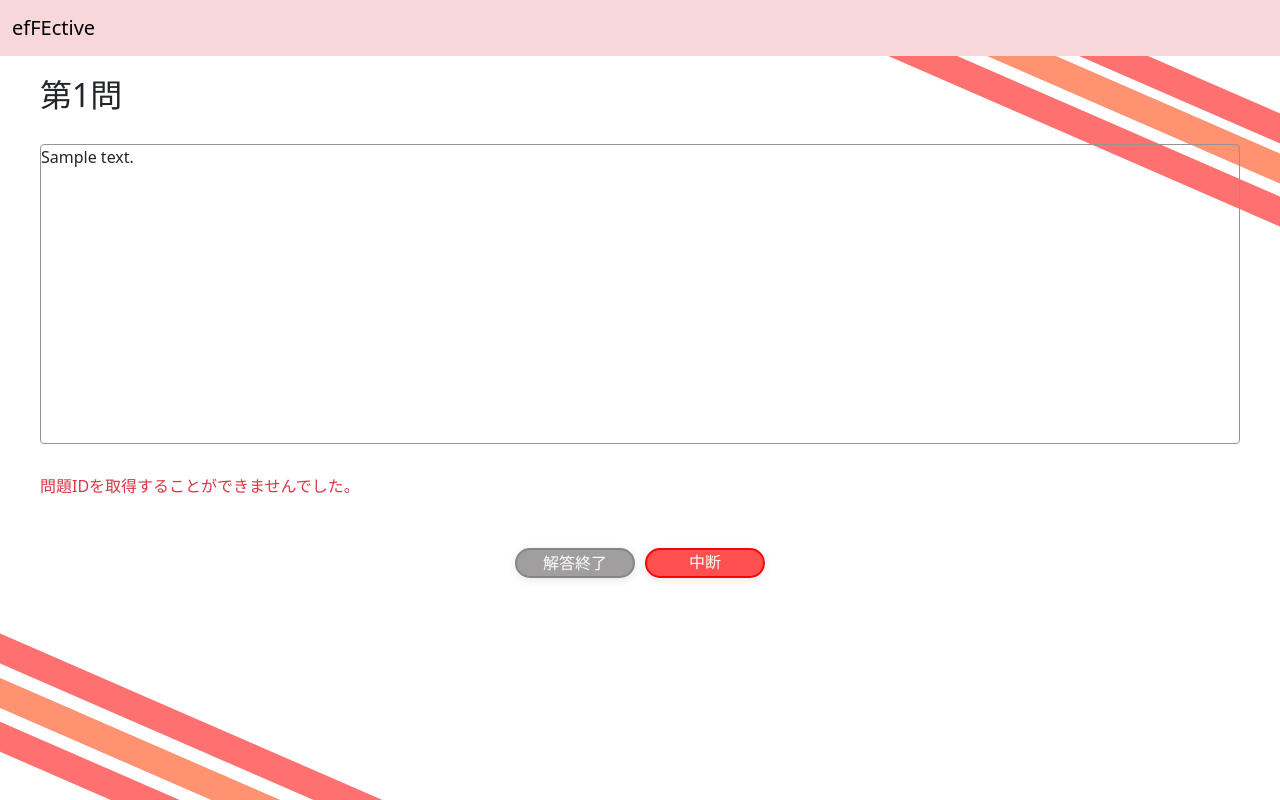
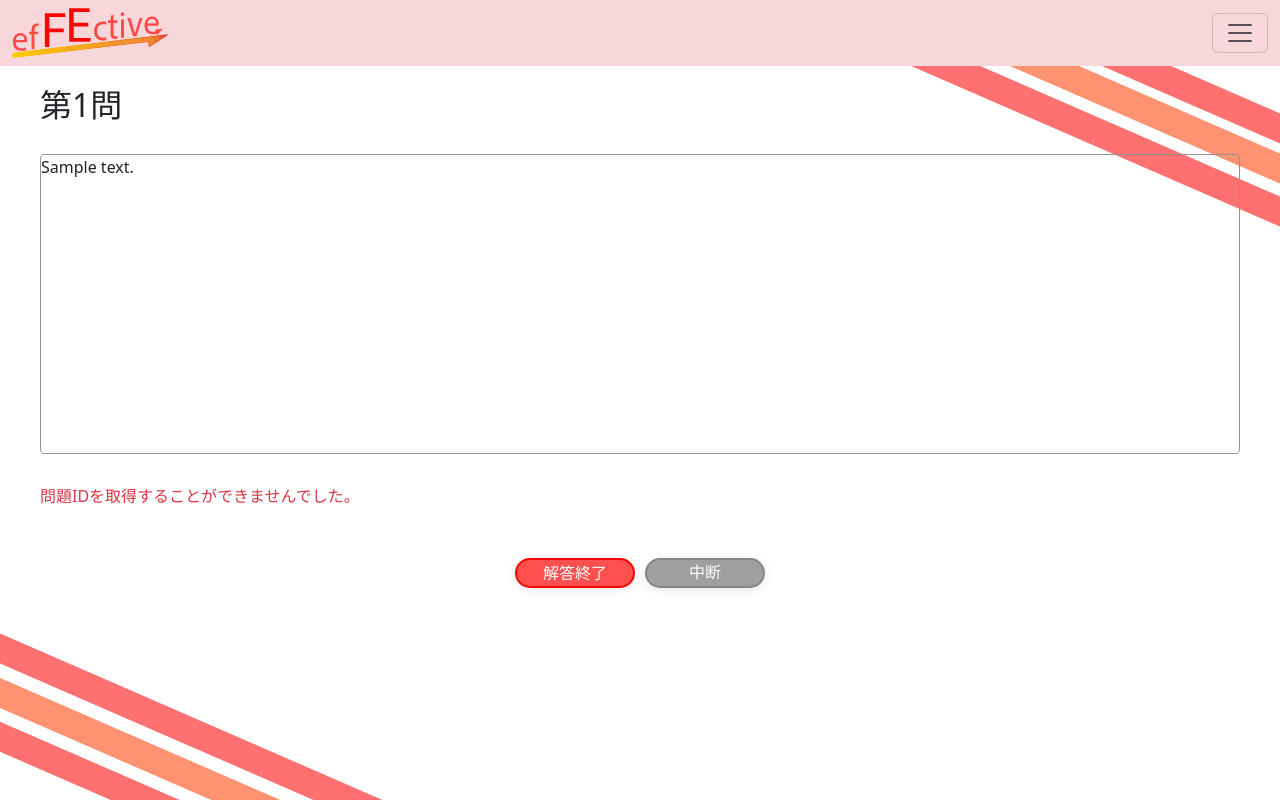
Before and after one commit to hackathon-winter/efFEctive, a Django app: template questions/templates/questions/question.html in a window 1280 px wide. Run offline with Django 4.2, Linux system fonts and the light colour scheme; the template is opened without the code that fills it: most values are stand-ins (such as "Sample title", 1, 10 or a date in 2020); some libraries are stand-ins or nearby versions.

Commit message:
ロゴ、ファビコン等

```diff
--- a/questions/templates/questions/question.html
+++ b/questions/templates/questions/question.html
@@ -30,9 +30,9 @@
       <div class="button-group">
         <form action="{% url 'end_session' %}" method="POST">
           {% csrf_token %}
-          <button type="submit" class="button-secondary">解答終了</button>
+          <button type="submit" class="button-primary">解答終了</button>
         </form>
-        <a href="{% url 'home' %}" class="button-primary">中断</a>
+        <a href="{% url 'home' %}" class="button-secondary">中断</a>
       </div>
   </div>
 </div>
--- a/static/css/base.css
+++ b/static/css/base.css
@@ -7,6 +7,14 @@ html {
 body {
   background: url("/static/images/background-image.png") no-repeat center/ cover;
 }
+
+.navbar-brand {
+  background: url("/static/images/logo.svg") no-repeat left center;
+  background-size: contain;
+  height: 50px;
+  width: 250px;
+}
+
 /* 解答履歴表のレイアウト */
 .table-responsive {
     overflow-x: auto;
@@ -41,6 +49,13 @@ body {
       font-weight: bold;
       }
 }
+
+/* .navbar-brand {
+  background: url("/static/images/logo.svg") no-repeat left center;
+  background-size: contain;
+  height: 50px;
+  width: 250px;
+} */
 
 /* ボタンのデザイン */
 .button-primary {
--- a/templates/base.html
+++ b/templates/base.html
@@ -9,13 +9,15 @@
     <meta name="viewport" content="width=device-width, initial-scale=1.0">
     <title>efFEctive</title>
     <link rel="stylesheet" href="{% static 'css/base.css' %}">
+    <link rel="icon" href="{% static 'images/favicon.svg' %}">
     {% bootstrap_css %}
     {% bootstrap_javascript %}
 </head>
 <body>
-    <nav class="navbar navbar-expand-lg navbar-light bg-danger-subtle sticky-top">
+    <nav class="navbar navbar-light bg-danger-subtle sticky-top">
         <div class="container-fluid">
-            <a class="navbar-brand" href="{% url 'home' %}">efFEctive</a>
+            <a class="navbar-brand" href="{% url 'home' %}"></a>
+            <!-- <a class="navbar-brand" href="{% url 'home' %}"><img src="{% static 'images/logo.svg' %}"></a> -->
             <button class="navbar-toggler" type="button" data-bs-toggle="modal" data-bs-target="#menuModal" aria-expanded="false" aria-label="Toggle navigation">
                 <span class="navbar-toggler-icon"></span>
             </button>
@@ -31,20 +33,20 @@
                 </div>
                 <div class="modal-body">
                     <ul class="nav flex-column align-items-center">
-                        <li class="nav-item">
-                            <a class="nav-link button-primary" aria-current="page" href="{% url 'home' %}">ホーム画面</a>
+                        <li class="nav-item mb-3">
+                            <a class="button-primary" aria-current="page" href="{% url 'home' %}">ホーム画面</a>
+                        </li>
+                        <li class="nav-item mb-3">
+                            <a class="button-primary" data-bs-toggle="modal" data-bs-target="#selectModeModal">問題演習</a>
+                        </li>
+                        <li class="nav-item mb-3">
+                            <a class="button-primary" href="{% url 'learning_history' %}">学習履歴</a>
+                        </li>
+                        <li class="nav-item mb-3">
+                            <a class="button-primary" href="{% url 'ranking' %}">ランキング</a>
                         </li>
                         <li class="nav-item">
-                            <a class="nav-link button-primary" data-bs-toggle="modal" data-bs-target="#selectModeModal">問題演習</a>
-                        </li>
-                        <li class="nav-item">
-                            <a class="nav-link button-primary" href="{% url 'learning_history' %}">学習履歴</a>
-                        </li>
-                        <li class="nav-item">
-                            <a class="nav-link button-primary" href="{% url 'ranking' %}">ランキング</a>
-                        </li>
-                        <li class="nav-item">
-                            <a class="nav-link button-primary" href="javascript:void(0);" onclick="logoutUser(event)">ログアウト</a>
+                            <a class="button-primary" href="javascript:void(0);" onclick="logoutUser(event)">ログアウト</a>
                         </li>
                     </ul>
                 </div>
```
Also changed, not shown: static/images/favicon.svg (added), static/images/logo.svg (added), 3 other files.
